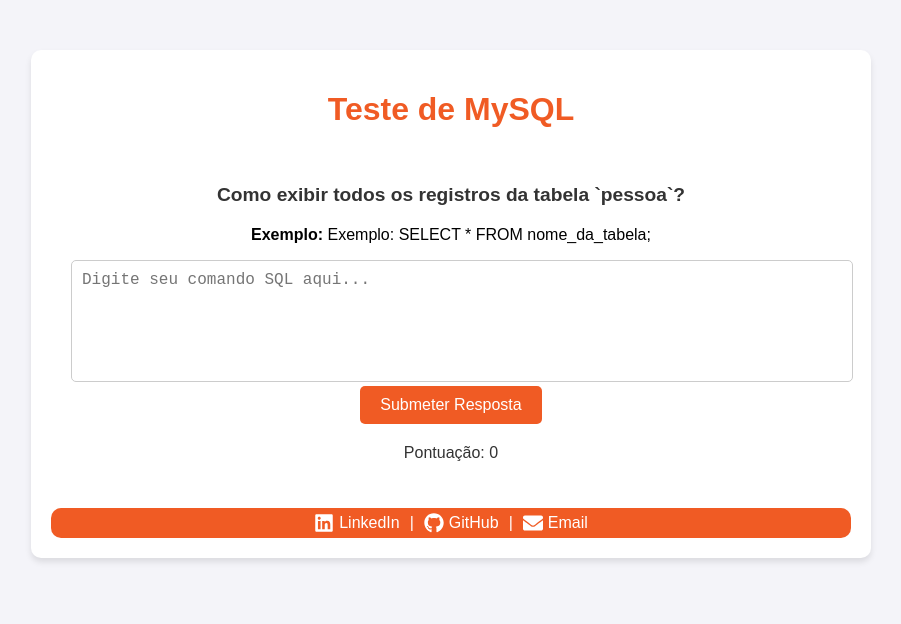
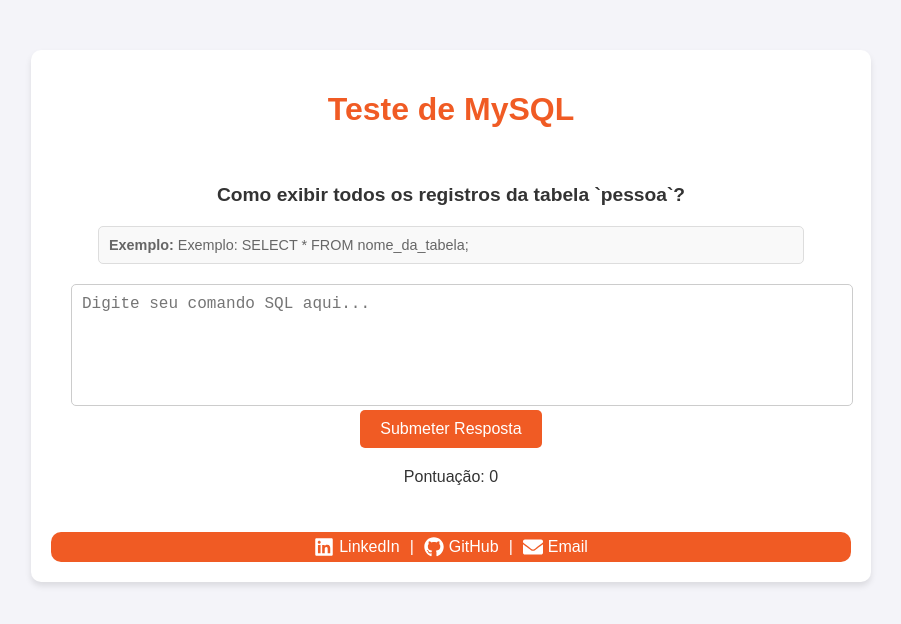
Before and after one commit to jothank/quiz-mysql, a Next.js app in the folder quiz-mysql/: page / in a window 1280 px wide. Shown: the top 624 px of the page, without its empty margins (189-1090 px from the left). Built offline with nearby package versions, Linux system fonts and the light colour scheme.

Commit message:
Update globals.css

```diff
--- a/quiz-mysql/src/app/globals.css
+++ b/quiz-mysql/src/app/globals.css
@@ -116,3 +116,15 @@ button:hover {
 .footer a svg {
   margin-right: 5px;
 }
+
+.example {
+  font-size: 0.9rem;
+  color: #666;
+  background-color: #f9f9f9;
+  border: 1px solid #ddd;
+  border-radius: 5px;
+  padding: 10px;
+  margin: 10px auto 20px;
+  text-align: left;
+  max-width: 90%;
+}
```
